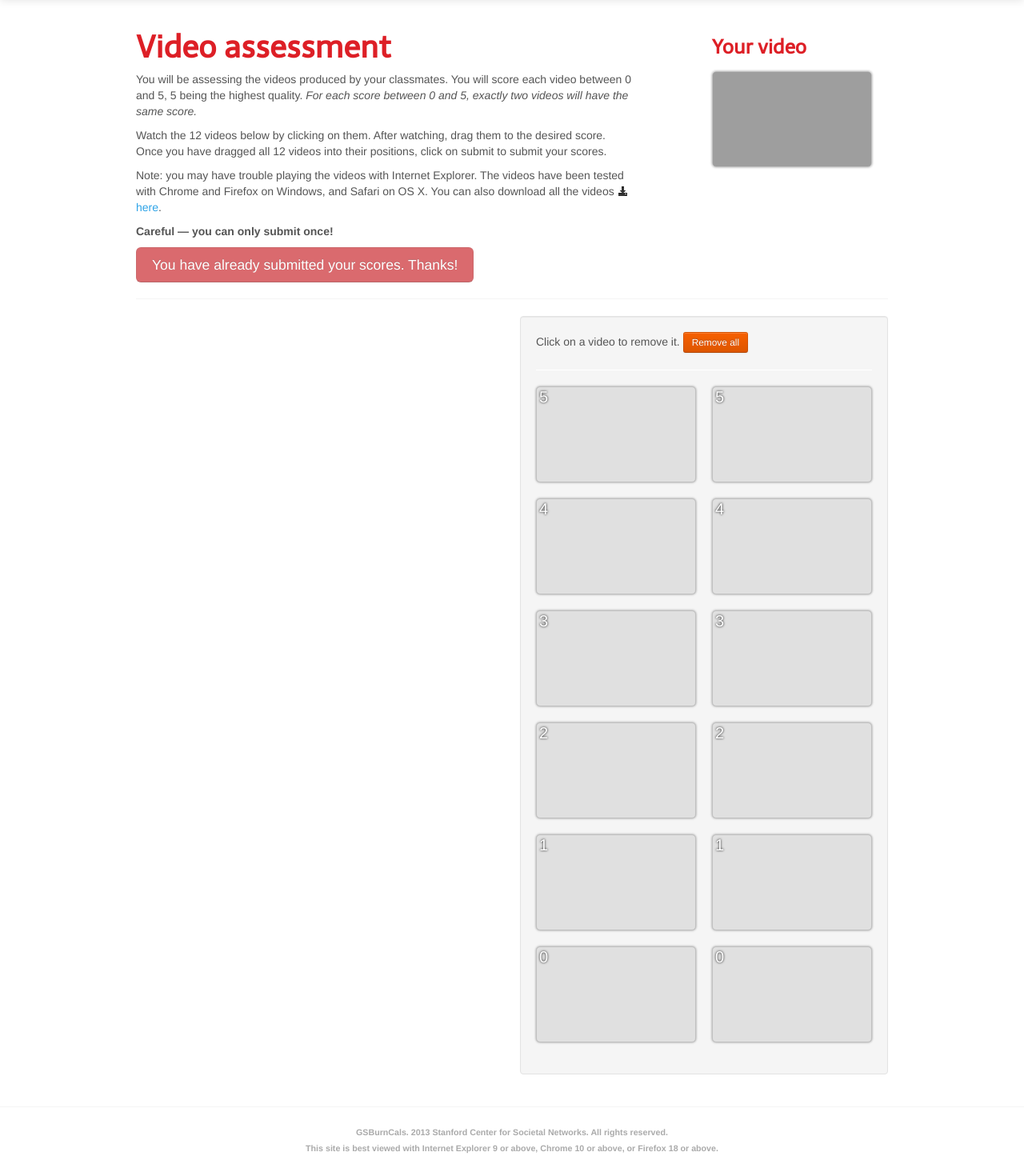
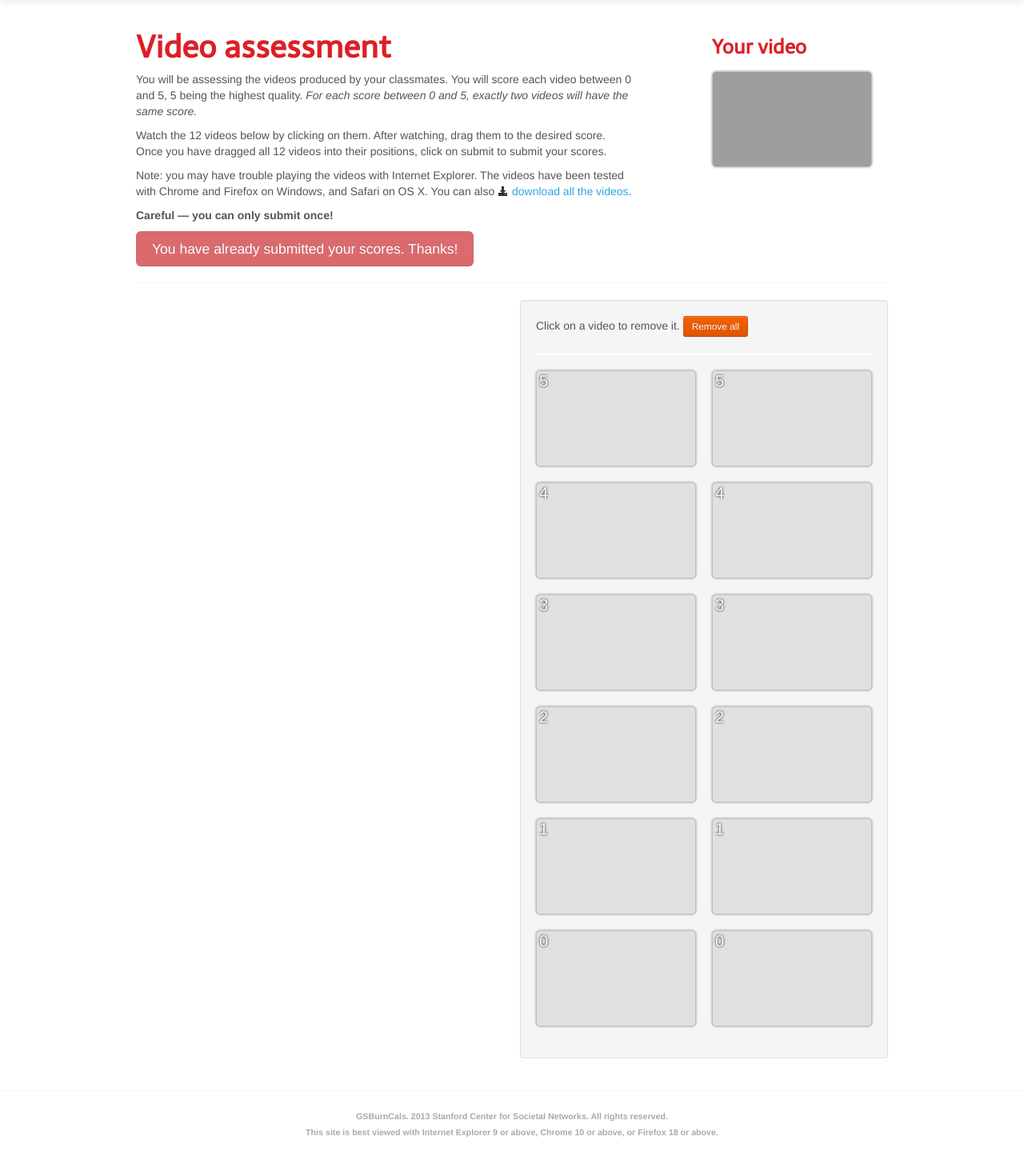
Before and after one commit to tb6272574/fuel, a Django app: page /videos/ in a window 1280 px wide. Shown: the part 51-1516 px from the top of the page at 80% size. After the commit the page ends 1473 px from the top, so only its background shows below. Run offline with Django 3.2, Linux system fonts and the light colour scheme; the visitor is signed in with stand-in values (Sample User, id 1); data that the repository does not hold is empty; some libraries are stand-ins or nearby versions; grey boxes are pictures that could not be loaded.

Commit message:
download link bigger

```diff
--- a/fuel/templates/videos.html
+++ b/fuel/templates/videos.html
@@ -139,7 +139,7 @@
         <h1>Video assessment</h1>
         <p>You will be assessing the videos produced by your classmates. You will score each video between 0 and 5, 5 being the highest quality. <em>For each score between 0 and 5, exactly two videos will have the same score.</em></p>
         <p>Watch the 12 videos below by clicking on them. After watching, drag them to the desired score. Once you have dragged all 12 videos into their positions, click on submit to submit your scores.</p>
-        <p>Note: you may have trouble playing the videos with Internet Explorer. The videos have been tested with Chrome and Firefox on Windows, and Safari on OS X. You can also download all the videos <a href="/static/videos/videos.zip"><i class="icon icon-download-alt"></i> here</a>.
+        <p>Note: you may have trouble playing the videos with Internet Explorer. The videos have been tested with Chrome and Firefox on Windows, and Safari on OS X. You can also <a href="/static/videos/videos.zip"><i class="icon icon-download-alt"></i> download all the videos</a>.
         <p><b>Careful &mdash; you can only submit once!</b></p>
         {% if user.profile.get_fueluser.get_score == None %}
         <form method="post" action="/videos/submit/">
```
